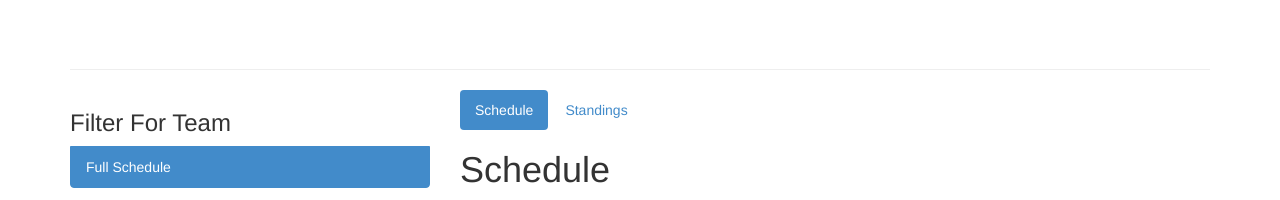
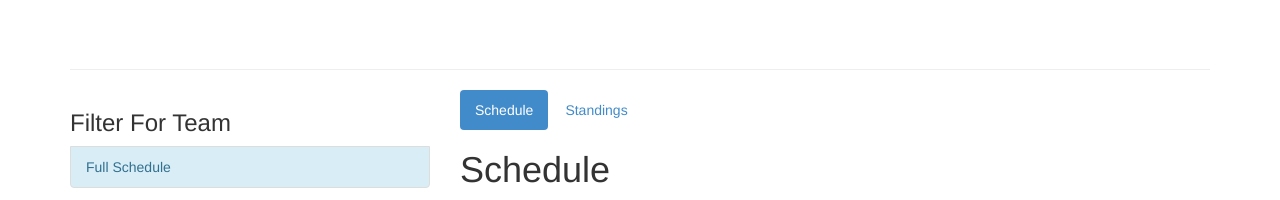
Before and after one commit to uwhscores/scoreboard, a Flask app: template templates/show_main.html in a window 1280 px wide. Shown: the part 52-252 px from the top of the page. Run offline with Flask 2, Linux system fonts and the light colour scheme; the template is opened without the code that fills it, so the values that code supplies are empty; some libraries are stand-ins or nearby versions.

Commit message:
Small bug fix

```diff
--- a/scoreboard.py
+++ b/scoreboard.py
@@ -285,7 +285,8 @@ def getStandings(div=None, pod=None):
 
 		rows = cur.fetchall()
 		if rows:
-			standings = standings + calcStandings(row['pod'])
+			for row in rows:
+				standings = standings + calcStandings(row['pod'])
 		else:
 			standings = [x for x in calcStandings() if x.division==div]
 
--- a/templates/show_main.html
+++ b/templates/show_main.html
@@ -29,7 +29,7 @@
 		{%- endif %}
 		{% set last = team.name %}
 		{%- endfor %}
-		<a class="list-group-item active" href="/">Full Schedule</a>
+		<a class="list-group-item list-group-item-info" href="/">Full Schedule</a>
 	</div>
 	<div class="col-md-8">
 		<ul id=tabNav class="nav nav-pills">
```
